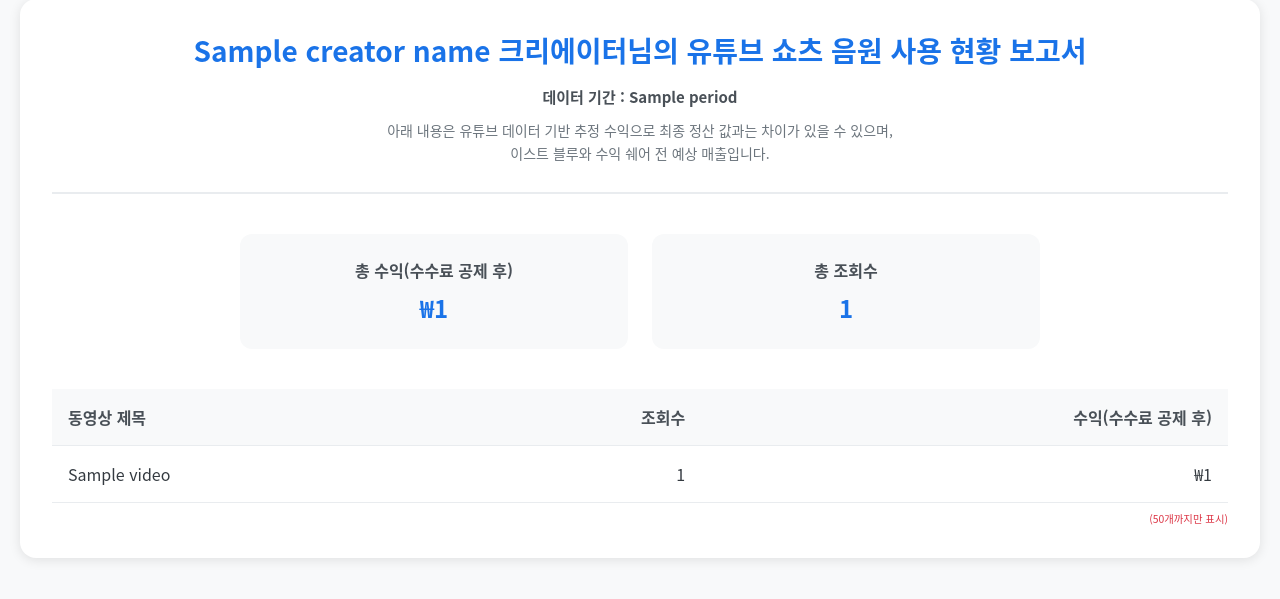
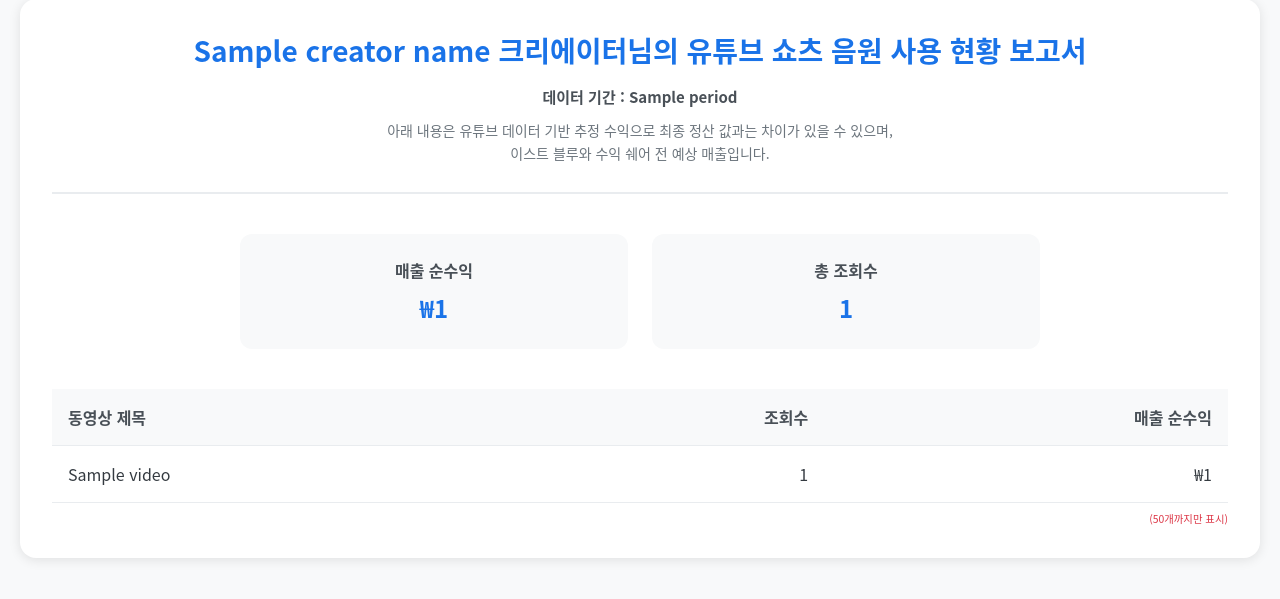
Before and after one commit to dkdla93/excel2report, a Python web app: template templates/template.html in a window 1280 px wide. Shown: the part 21-620 px from the top of the page. Run offline with Jinja, Linux system fonts and the light colour scheme; the template is opened without the code that fills it: most values are stand-ins (such as "Sample title", 1, 10 or a date in 2020).

Commit message:
Update template.html

```diff
--- a/templates/template.html
+++ b/templates/template.html
@@ -130,7 +130,7 @@
 
         <div class="stats-grid">
             <div class="stat-card">
-                <h3>총 수익(수수료 공제 후)</h3>
+                <h3>매출 순수익</h3>
                 <div class="value">₩{{ format_number(totalRevenue) }}</div>
             </div>
             <div class="stat-card">
@@ -144,7 +144,7 @@
                 <tr>
                     <th>동영상 제목</th>
                     <th>조회수</th>
-                    <th>수익(수수료 공제 후)</th>
+                    <th>매출 순수익</th>
                 </tr>
             </thead>
             <tbody>
```
